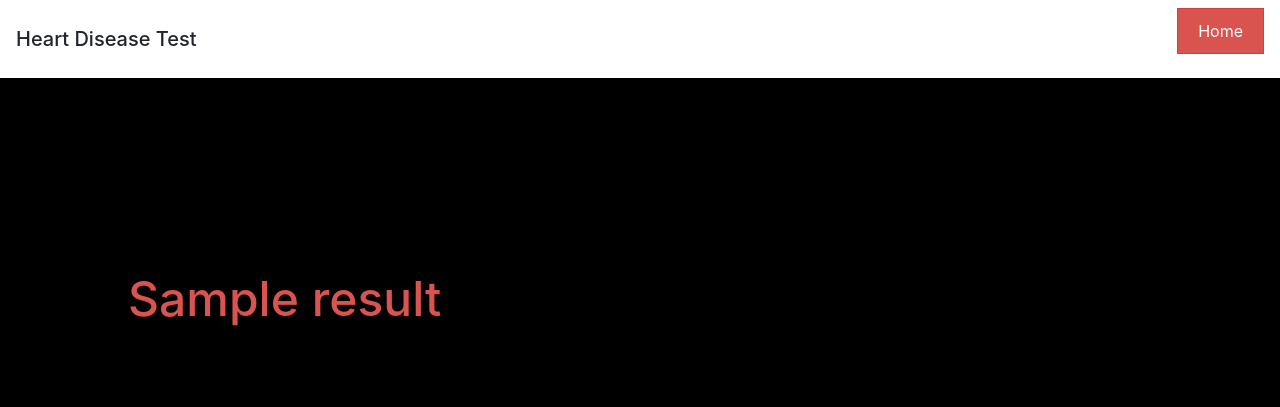
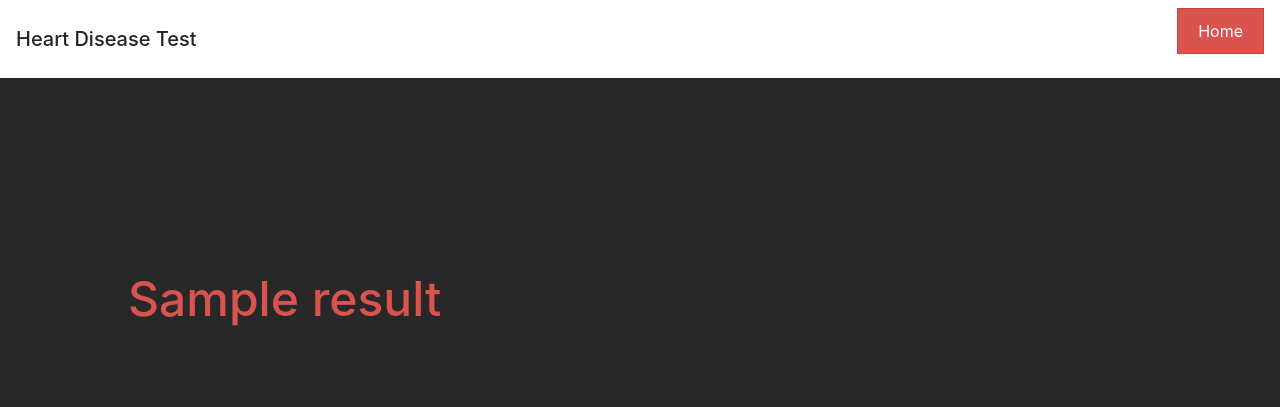
Before and after one commit to sanyukta-patil/heart, a Flask app: template templates/result.html in a window 1280 px wide. Shown: the top 407 px of the page. Run offline with Flask 2, Linux system fonts and the light colour scheme; the template is opened without the code that fills it: most values are stand-ins (such as "Sample title", 1, 10 or a date in 2020); parts of the project's set-up code (start-up, migrations or seed data) failed here and were passed over; some libraries are stand-ins or nearby versions.

Commit message:
Update result.html

```diff
--- a/templates/result.html
+++ b/templates/result.html
@@ -25,7 +25,7 @@
 
 
 </head>
-	<body onload="document.FormName.reset();" style="background-color:black;">
+	<body onload="document.FormName.reset();" style="background-color:#282828;">
     <script src="https://code.jquery.com/jquery-3.5.1.slim.min.js" integrity="sha384-DfXdz2htPH0lsSSs5nCTpuj/zy4C+OGpamoFVy38MVBnE+IbbVYUew+OrCXaRkfj" crossorigin="anonymous"></script>
     <script src="https://cdn.jsdelivr.net/npm/popper.js@1.16.1/dist/umd/popper.min.js" integrity="sha384-9/reFTGAW83EW2RDu2S0VKaIzap3H66lZH81PoYlFhbGU+6BZp6G7niu735Sk7lN" crossorigin="anonymous"></script>
     <script src="https://stackpath.bootstrapcdn.com/bootstrap/4.5.2/js/bootstrap.min.js" integrity="sha384-B4gt1jrGC7Jh4AgTPSdUtOBvfO8shuf57BaghqFfPlYxofvL8/KUEfYiJOMMV+rV" crossorigin="anonymous"></script>
```
